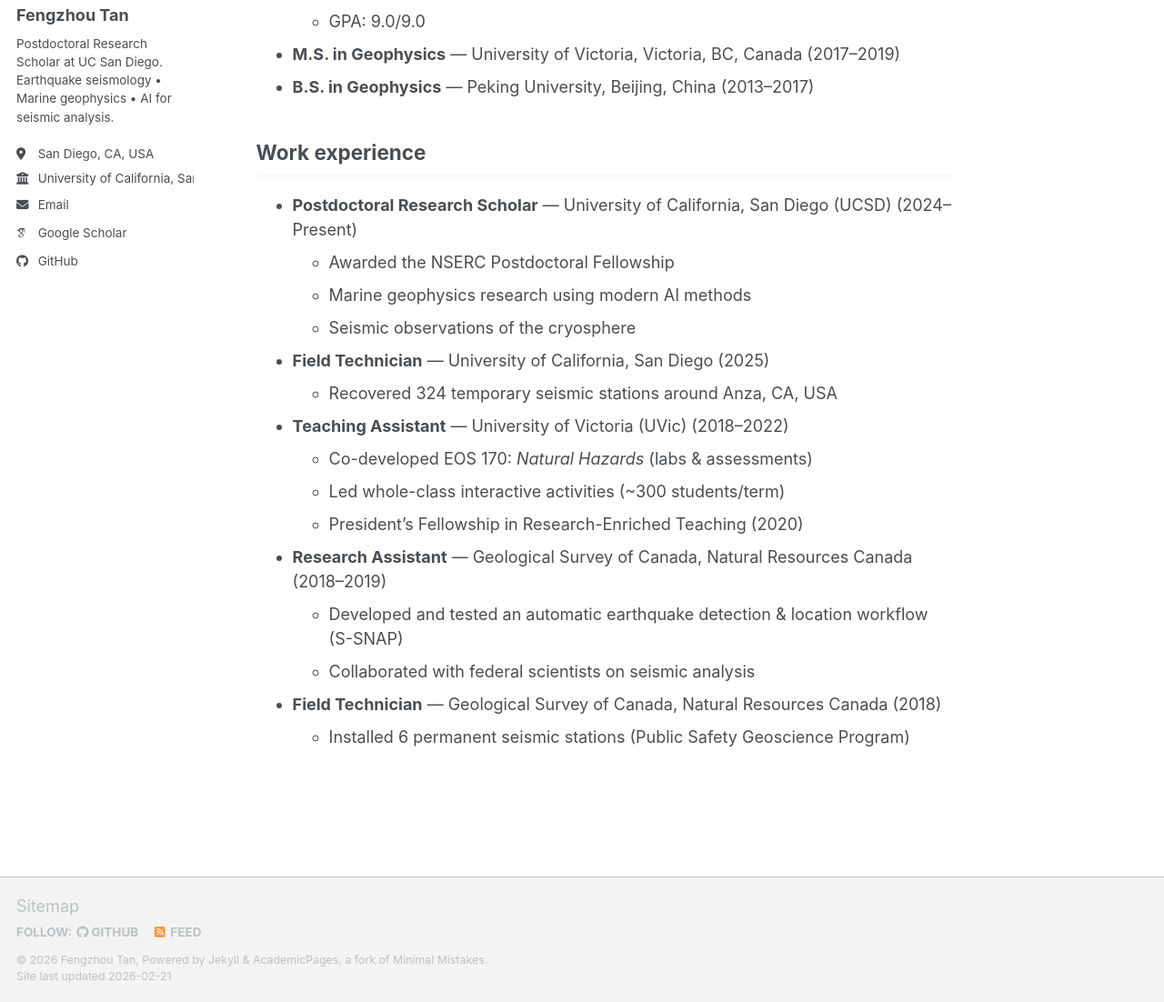
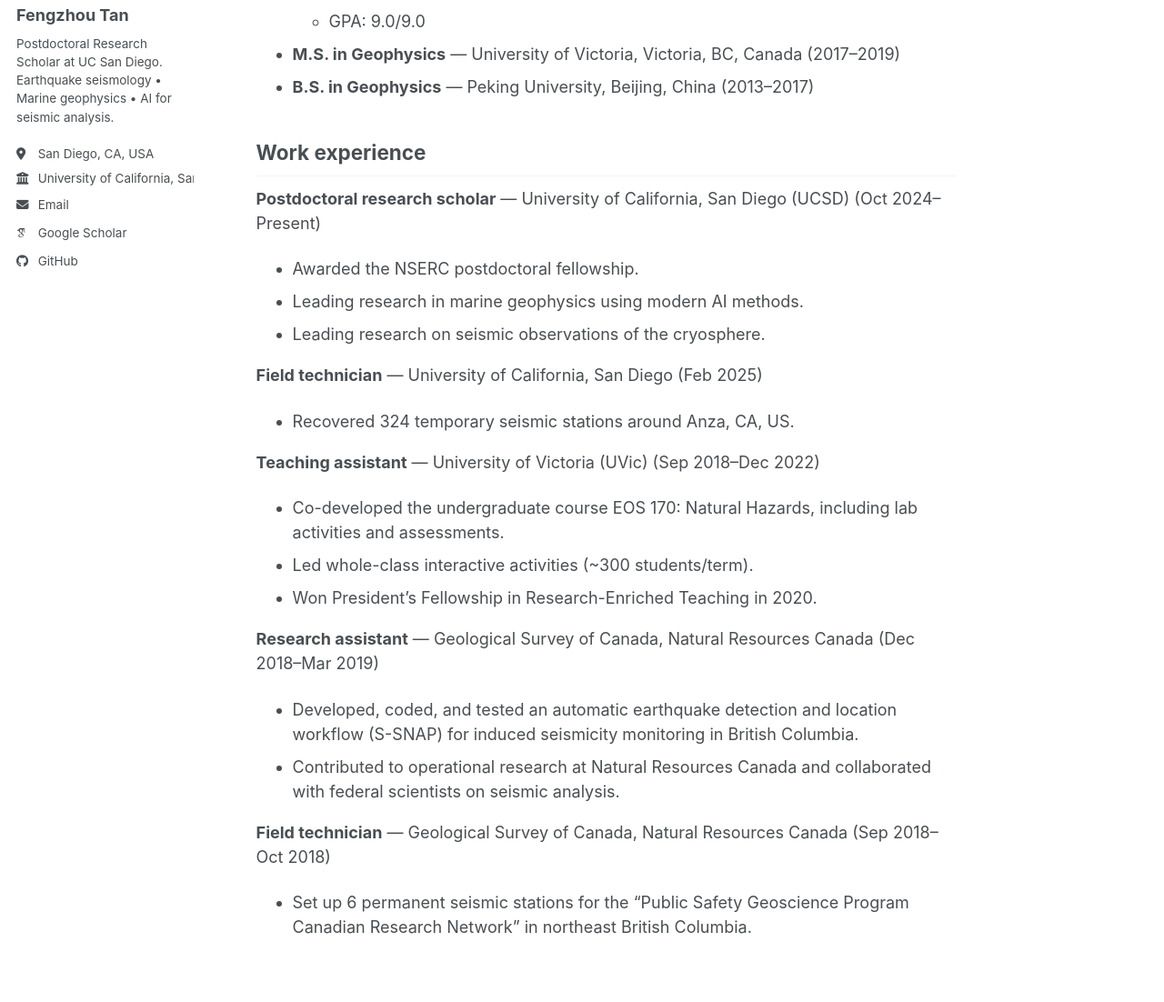
Before and after one commit to tanfengzhou/tanfengzhou.github.io, a Jekyll site: the page built from _pages/cv.md, in a window 1280 px wide and 1400 px high, cut to the strip 298-1400 px from the top of the window. Shown: the whole strip at 91% size. Built offline with Jekyll 4.4.1, drawn with Linux system fonts in a browser that asks for light colours; some web fonts are replaced; a script bundle is joined from its source files by our own code; library files that are not in the unit come from our copies.

Commit message:
Update cv.md

```diff
--- a/_pages/cv.md
+++ b/_pages/cv.md
@@ -13,18 +13,22 @@
 - **B.S. in Geophysics** — Peking University, Beijing, China (2013–2017)
 
 ## Work experience
-- **Postdoctoral Research Scholar** — University of California, San Diego (UCSD) (2024–Present)
-  - Awarded the NSERC Postdoctoral Fellowship
-  - Marine geophysics research using modern AI methods
-  - Seismic observations of the cryosphere
-- **Field Technician** — University of California, San Diego (2025)
-  - Recovered 324 temporary seismic stations around Anza, CA, USA
-- **Teaching Assistant** — University of Victoria (UVic) (2018–2022)
-  - Co-developed EOS 170: *Natural Hazards* (labs & assessments)
-  - Led whole-class interactive activities (~300 students/term)
-  - President’s Fellowship in Research-Enriched Teaching (2020)
-- **Research Assistant** — Geological Survey of Canada, Natural Resources Canada (2018–2019)
-  - Developed and tested an automatic earthquake detection & location workflow (S-SNAP)
-  - Collaborated with federal scientists on seismic analysis
-- **Field Technician** — Geological Survey of Canada, Natural Resources Canada (2018)
-  - Installed 6 permanent seismic stations (Public Safety Geoscience Program)
+**Postdoctoral research scholar** — University of California, San Diego (UCSD) (Oct 2024–Present)
+- Awarded the NSERC postdoctoral fellowship.
+- Leading research in marine geophysics using modern AI methods.
+- Leading research on seismic observations of the cryosphere.
+
+**Field technician** — University of California, San Diego (Feb 2025)
+- Recovered 324 temporary seismic stations around Anza, CA, US.
+
+**Teaching assistant** — University of Victoria (UVic) (Sep 2018–Dec 2022)
+- Co-developed the undergraduate course EOS 170: Natural Hazards, including lab activities and assessments.
+- Led whole-class interactive activities (~300 students/term).
+- Won President’s Fellowship in Research-Enriched Teaching in 2020.
+
+**Research assistant** — Geological Survey of Canada, Natural Resources Canada (Dec 2018–Mar 2019)
+- Developed, coded, and tested an automatic earthquake detection and location workflow (S-SNAP) for induced seismicity monitoring in British Columbia.
+- Contributed to operational research at Natural Resources Canada and collaborated with federal scientists on seismic analysis.
+
+**Field technician** — Geological Survey of Canada, Natural Resources Canada (Sep 2018–Oct 2018)
+- Set up 6 permanent seismic stations for the “Public Safety Geoscience Program Canadian Research Network” in northeast British Columbia.
```
